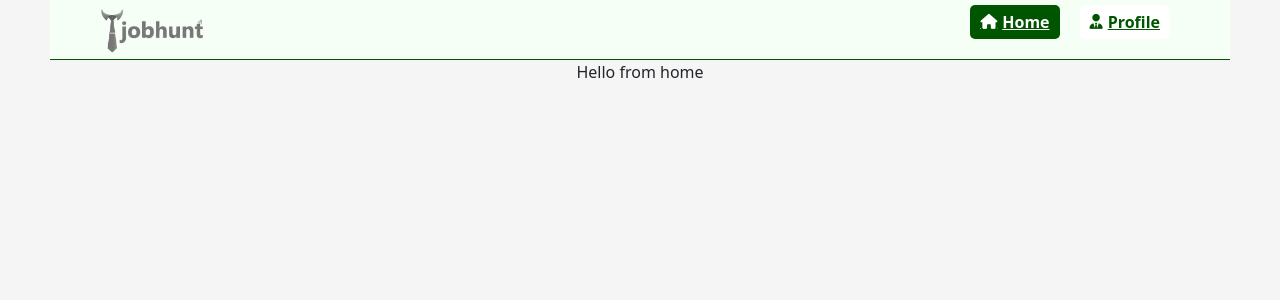
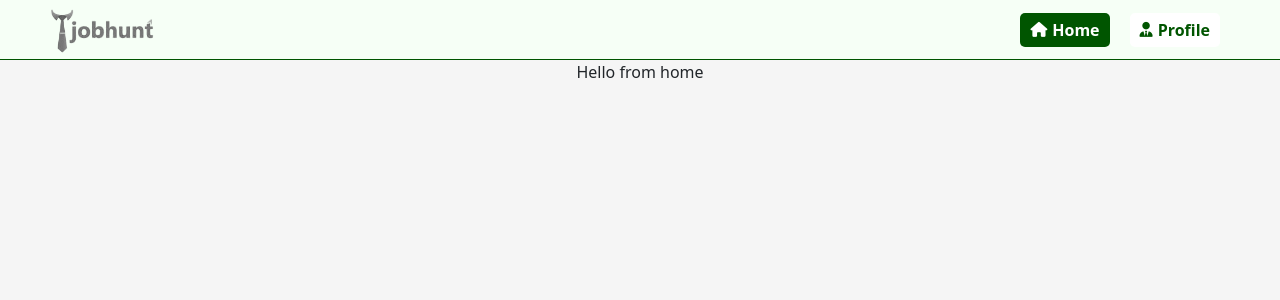
Before and after one commit to MostafaElKaranshawy/Job-Hunt, a React (Vite) app in the folder frontend/: page /home in a window 1280 px wide. Shown: the top 300 px of the page. Built offline with nearby package versions, Linux system fonts and the light colour scheme; no server answers.

Commit message:
Some changes

```diff
--- a/frontend/src/App.jsx
+++ b/frontend/src/App.jsx
@@ -1,9 +1,9 @@
 import { BrowserRouter as Router, Route, Routes } from 'react-router-dom'
 import UserHome from './pages/userHome/userHome'
 import Profile from './pages/profilePage/profilePage'
-import CompanyProfilePage from './pages/profilePage/CompanyProfilePage';
-import Jobs from './pages/jobsPage/Jobs';
-import SignUpPage from './pages/signUpPage/SignUpPage'
+import CompanyProfilePage from './pages/profilePage/CompanyProfilePage'
+import Jobs from './pages/jobsPage/Jobs'
+import SignUpPage from './pages/signupPage/SignUpPage'
 import LogInPage from './pages/logInPage/LogInPage'
 function App() {
     return (
--- a/frontend/src/components/header/header.css
+++ b/frontend/src/components/header/header.css
@@ -6,28 +6,30 @@
     align-items: center;
     background: rgb(246, 255, 246);
     padding: 0 50px;
-    width: calc(100% - 100px);
+    width: 100%;
     border-bottom: 1px solid rgb(0, 85, 0);
 }
 .header .logo img{
     height: 50px;
     filter: grayscale(100%);
 }
-.header .nav{
+.header-nav{
     display: flex;
     flex-direction: row;
     justify-content: space-between;
     align-items: center;
 }
-.header .nav ul{
+.header-nav ul{
     display: flex;
     flex-direction: row;
     justify-content: space-between;
     align-items: center;
     list-style: none;
+    margin: 0;
+    padding: 0;
 }
 
-.header .nav .nav-menu .menu-item{
+.header-nav .nav-menu .menu-item{
     margin: 0 10px;
     padding: 5px 10px;
     cursor: pointer;
@@ -38,21 +40,21 @@
     align-items: center;
     justify-content: center;
     border-radius: 5px;
+    text-decoration: none;
 }
-.header .nav .nav-menu .menu-item:hover{
-    background-color: rgb(0, 85, 0);
-    color: white;
-    color: inherit;
-}
-.header .nav .nav-menu .menu-item.active{
+.header-nav .nav-menu .menu-item:hover{
     background-color: rgb(0, 85, 0);
     color: white;
 }
-.header .nav .nav-menu .menu-item i{
+.header-nav .nav-menu .menu-item.active{
+    background-color: rgb(0, 85, 0);
+    color: white;
+}
+.header-nav .nav-menu .menu-item i{
     font-size: 15px;
     margin-right: 5px;
 }
-.header .nav .nav-menu .menu-item p{
+.header-nav .nav-menu .menu-item p{
     font-weight: bold;
     padding: 0;
     margin: 0;
--- a/frontend/src/components/header/header.jsx
+++ b/frontend/src/components/header/header.jsx
@@ -9,7 +9,7 @@ function Header() {
             <div className="logo">
                 <img src={logo}/>
             </div>
-            <div className="nav">
+            <div className="header-nav">
                 <ul className="nav-menu">
                     <li>
                         <NavLink to="/home" className="menu-item">
--- a/frontend/src/components/profileSections/profileSectionsNavigator/profileSectionsNavigator.css
+++ b/frontend/src/components/profileSections/profileSectionsNavigator/profileSectionsNavigator.css
@@ -1,6 +1,6 @@
 .profile-section-nav{
     width: calc(100%);
-    height: calc(100% - 60px);
+    height: calc(100%);
     overflow-y: scroll;
     display: flex;
     justify-content: center;
--- a/frontend/src/index.css
+++ b/frontend/src/index.css
@@ -12,14 +12,14 @@
   -moz-osx-font-smoothing: grayscale;
 }
 
-a {
+/* a {
   font-weight: 500;
   color: #646cff;
   text-decoration: inherit;
 }
 a:hover {
   color: #535bf2;
-}
+} */
 
 body,
 .app {
--- a/frontend/src/pages/profilePage/profilePage.css
+++ b/frontend/src/pages/profilePage/profilePage.css
@@ -23,7 +23,7 @@
     color: rgb(0, 85, 0);
 }
 .main-profile .profile-nav .profile-section{
-    width: calc(100% - 44px);
+    width: calc(100%);
     cursor: pointer;
     font-size: 20px;
     padding: 20px;
@@ -46,6 +46,7 @@
 }
 .main-profile .profile-nav .profile-section p{
     width: 100%;
+    margin: 20px 0;
 }
 .main-profile .profile-nav .profile-section i{
     margin-right: 10px;
```
Also changed, not shown: 1 other file (tests, documents, lock files or other folders).
